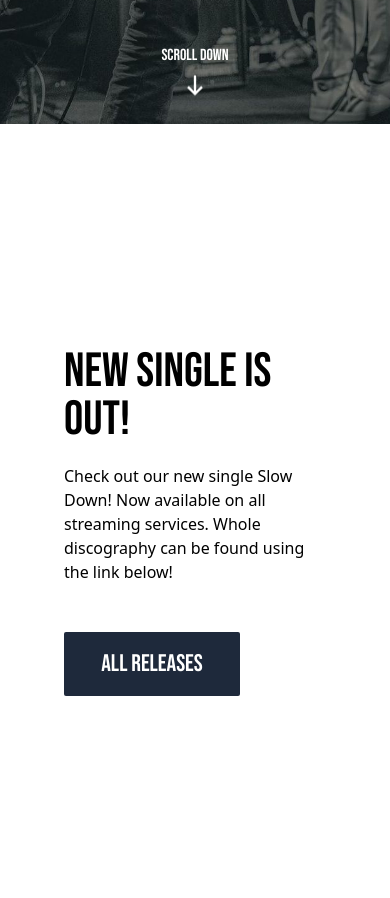
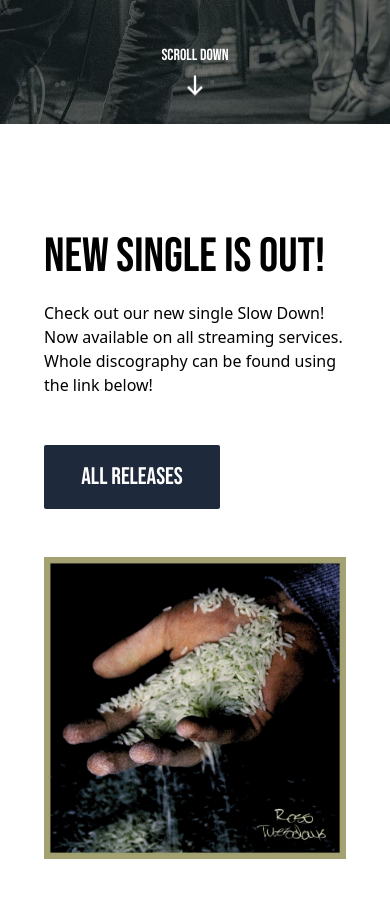
Before and after one commit to Grant-Howard509/Rice-Store, a React (Vite) app: page / in a window 390 px wide. Shown: the part 720-1618 px from the top of the page. Built offline with nearby package versions, Linux system fonts and the light colour scheme; no server answers; what @shopify/storefront-api-client would draw is missing.

Commit message:
Responsive ReleaseSection component
ReleaseSection is responsive, however, NestHub users will find the album picture very small due to viewport restrictions. May improve later in development.

```diff
--- a/src/Components/ReleaseSection.jsx
+++ b/src/Components/ReleaseSection.jsx
@@ -2,8 +2,7 @@ import { forwardRef } from "react";
 
 export const ReleaseSection = forwardRef((props, ref) => {
     return(
-        // <div className='bg-white h-screen w-full sm:p-20 p-16'>
-            <div className="flex 2xl:flex-row flex-col justify-center items-center w-full h-screen sm:p-20 p-16" ref={ref}>
+            <div className="flex 2xl:flex-row flex-col justify-center items-center w-full h-screen sm:p-20 p-11" ref={ref}>
                 <div className="2xl:w-2/5 md:w-2/3 w-full 2xl:mb-0 mb-12">
                     <h1 className="font-bebas xl:text-9xl md:text-7xl text-5xl">NEW SINGLE IS OUT!</h1>
 
@@ -14,12 +13,7 @@ export const ReleaseSection = forwardRef((props, ref) => {
                     <button className="font-bebas w-44 xl:w-52 bg-slate-800 text-white text-2xl xl:text-3xl p-4 mt-12 rounded-sm ">ALL RELEASES</button>
                 </div>
 
-                {/* Create another flex-item with background image: must fit viewport */}
-
-                {/* <div className="md:w-560 sm:w-96 w-80  cursor-pointer overflow-hidden">
-
-                </div> */}
+                <div className="bg-[url('/images/Album.jpeg')] md:w-560 w-full aspect-[1/1] bg-contain bg-left bg-no-repeat cursor-pointer"></div>
             </div>
-        // </div>
     );
 });
--- a/tailwind.config.js
+++ b/tailwind.config.js
@@ -8,7 +8,8 @@ export default {
     extend: {
       backgroundImage: {
         'hero-image': "'url(/images/hero.jpeg)'",
-        'hero-mobile': "'url(/images/Ryan-RGL.jpeg)'"
+        'hero-mobile': "'url(/images/Ryan-RGL.jpeg)'",
+        'album-bg': "'url(/images/Album.jpeg)'",
       },
       keyframes: {
         slowEase: {
@@ -25,6 +26,9 @@ export default {
       width: {
         560: '35rem',
       },
+      height: {
+        560: '35rem'
+      }
     },
     fontFamily: {
       bebas: ["Bebas Neue", "sans-serif"],
```
